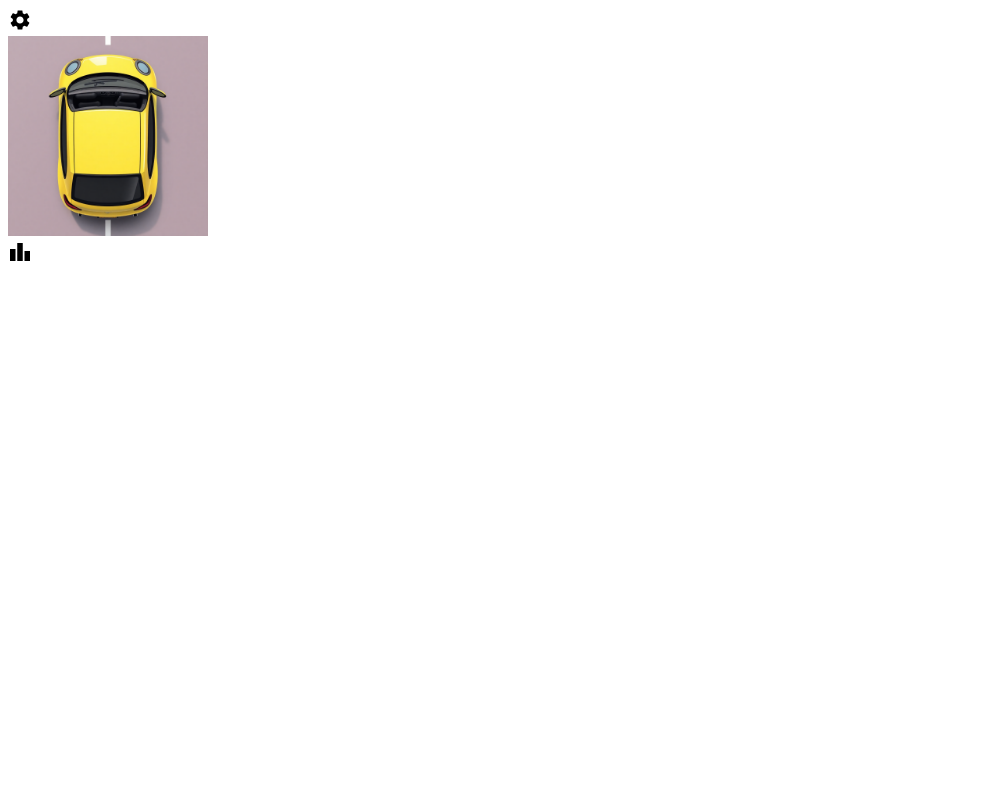
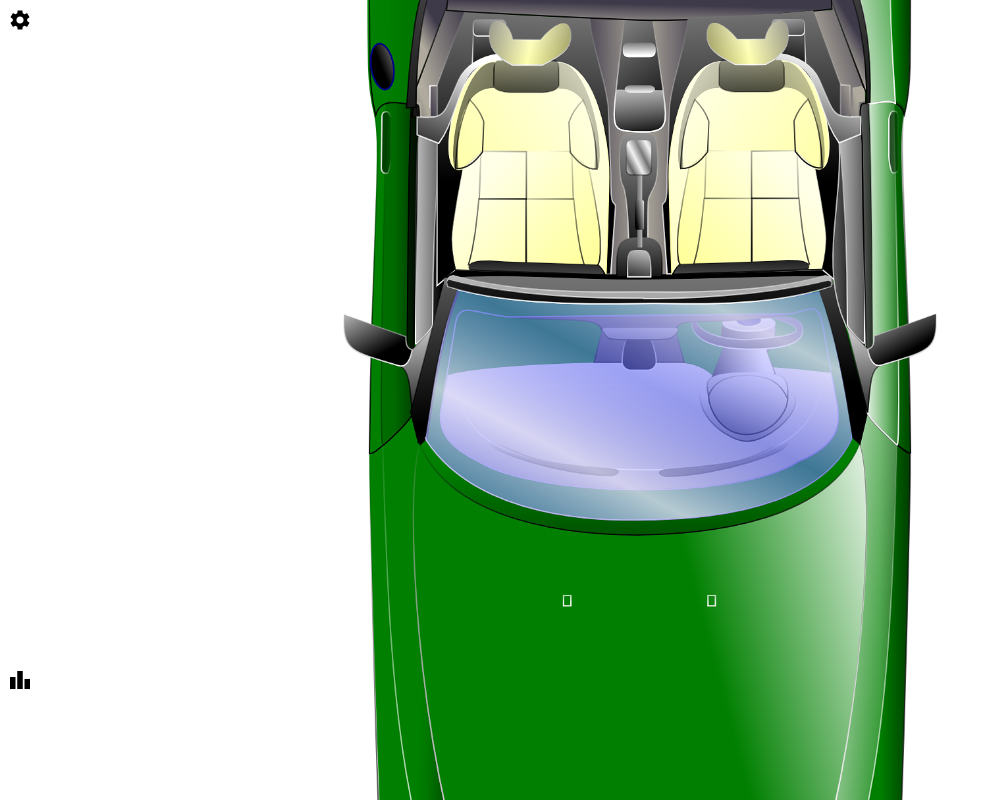
Before and after one commit to edombelayneh/SpartaHack, a Next.js app: page /home in a window 1280 px wide. Shown: the top 800 px of the page, without its empty margins (0-992 px from the left). Built offline with nearby package versions, Linux system fonts and the light colour scheme.

Commit message:
images and style changes

```diff
--- a/src/app/home/page.tsx
+++ b/src/app/home/page.tsx
@@ -12,15 +12,17 @@ export default function Home() {
       </div>
 
       {/* Centered Car Image */}
-      <div className="flex items-center justify-center">
+      <div className="flex items-center justify-center h-screen">
         <Image
-          src="/car.png" // Update this with the correct path to your image
+          src="/2seatcar.png" // Update this with the correct path to your image
           alt="Car"
-          width={200} // Adjust size as needed
-          height={200} // Adjust size as needed
+          width={960} // Adjust size as needed
+          height={480} // Adjust size as needed
+          style={{ transform: 'rotate(270deg)', display: 'block', margin: 'auto', width: '100%', height: '100%' }}
           className="object-contain"
         />
       </div>
+
 
       {/* Leaderboard Button in Bottom-Right Corner */}
       <div className="absolute bottom-5 right-5">
```
Also changed, not shown: public/2seatcar.png (added), 1 other file (tests, documents, lock files or other folders).
